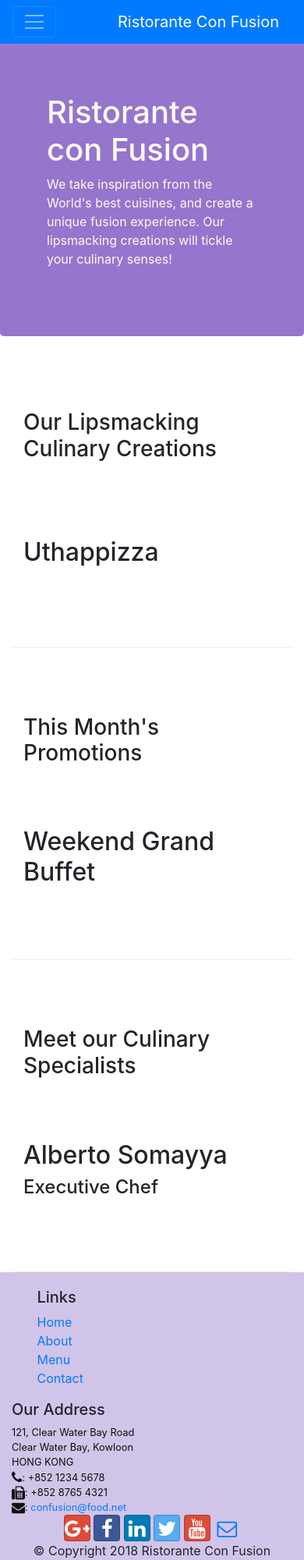
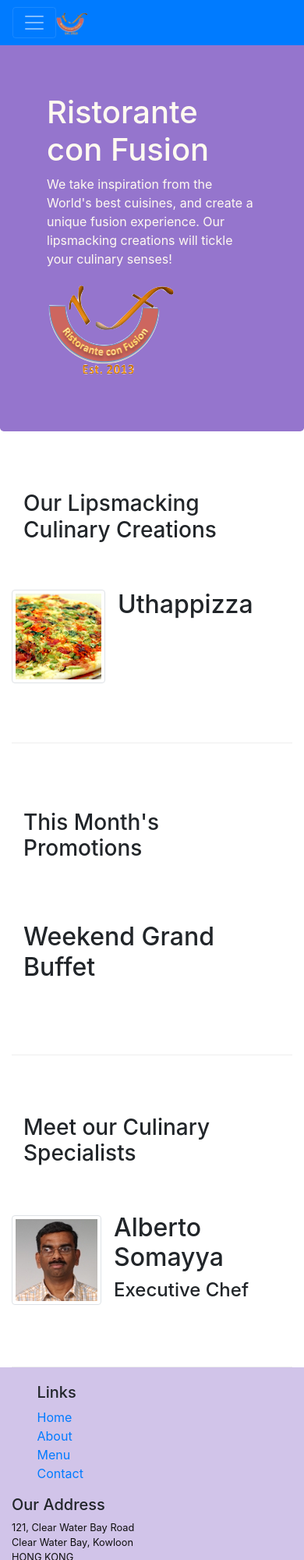
Before and after one commit to sosaheri/EspConFusion, a website: page index.html in a window 390 px wide. Shown: the top 2000 px of the page at 78% size. Drawn offline with nearby package versions, Linux system fonts and the light colour scheme.

Commit message:
adding media

```diff
--- a/index.html
+++ b/index.html
@@ -27,7 +27,7 @@
                     </button>
 
 
-               <a class="navbar-brand" href="#">Ristorante Con Fusion</a>
+                    <a class="navbar-brand mr-auto" href="#"><img src="img/logo.png" height="30" width="41"></a>
                <div class="collapse navbar-collapse" id="Navbar">
                     <ul class="navbar-nav mr-auto">
                             <li class="nav-item active"><a class="nav-link" href="#"><span class="fa fa-home fa-lg"></span> Home</a></li>
@@ -50,7 +50,8 @@
                     <h1>Ristorante con Fusion</h1>
                     <p>We take inspiration from the World's best cuisines, and create a unique fusion experience. Our lipsmacking creations will tickle your culinary senses!</p>
                 </div>
-                <div class="col-12 col-sm">
+                <div class="col-12 col-sm align-self-center">
+                        <img src="img/logo.png" class="img-fluid">
                 </div>
             </div>
         </div>
@@ -61,10 +62,17 @@
             <div class="col-12 order-sm-last col-sm-4 col-md-3">
                 <h3>Our Lipsmacking Culinary Creations</h3>
             </div>
-            <div class="col order-sm-first col-sm col-md ">
-                <h2>Uthappizza</h2>
-                <p class="d-none d-sm-block">A unique combination of Indian Uthappam (pancake) and Italian pizza, topped with Cerignola olives, ripe vine cherry tomatoes, Vidalia onion, Guntur chillies and Buffalo Paneer.</p>
-            </div>
+            <div class="media">
+                    <img class="d-flex mr-3 img-thumbnail align-self-center"
+                            src="img/uthappizza.png" alt="Uthappizza">
+                    <div class="media-body">
+                        <h2 class="mt-0">Uthappizza</h2>
+                        <p class="d-none d-sm-block">A unique combination of Indian Uthappam (pancake) and
+                            Italian pizza, topped with Cerignola olives, ripe vine
+                            cherry tomatoes, Vidalia onion, Guntur chillies and
+                            Buffalo Paneer.</p>
+                    </div>
+                </div>
         </div>
 
 
@@ -82,11 +90,19 @@
             <div class="col-12 order-sm-last col-sm-4 col-md-3">
                 <h3>Meet our Culinary Specialists</h3>
             </div>
-            <div class="col order-sm-first col-sm col-md">
-                <h2>Alberto Somayya</h2>
-                <h4>Executive Chef</h4>
-                <p class="d-none d-sm-block">Award winning three-star Michelin chef with wide International experience having worked closely with whos-who in the culinary world, he specializes in creating mouthwatering Indo-Italian fusion experiences. </p>
-            </div>
+            <div class="media">
+                    <img class="d-flex mr-3 img-thumbnail align-self-center"
+                            src="img/alberto.png" alt="Alberto Somayya">
+                    <div class="media-body">
+                        <h2 class="mt-0">Alberto Somayya</h2>
+                        <h4>Executive Chef</h4>
+                        <p class="d-none d-sm-block">Award winning three-star Michelin chef with wide
+                            International experience having worked closely with
+                            whos-who in the culinary world, he specializes in
+                            creating mouthwatering Indo-Italian fusion experiences.
+                            </p>
+                    </div>
+                </div>
         </div>
     </div>
 
```
Also changed, not shown: aboutus.html (+1 -1 lines), contactus.html (+1 -1 lines), img/alberto.png (added), img/buffet.png (added), img/logo.png (added), img/uthappizza.png (added), 1 other file.
